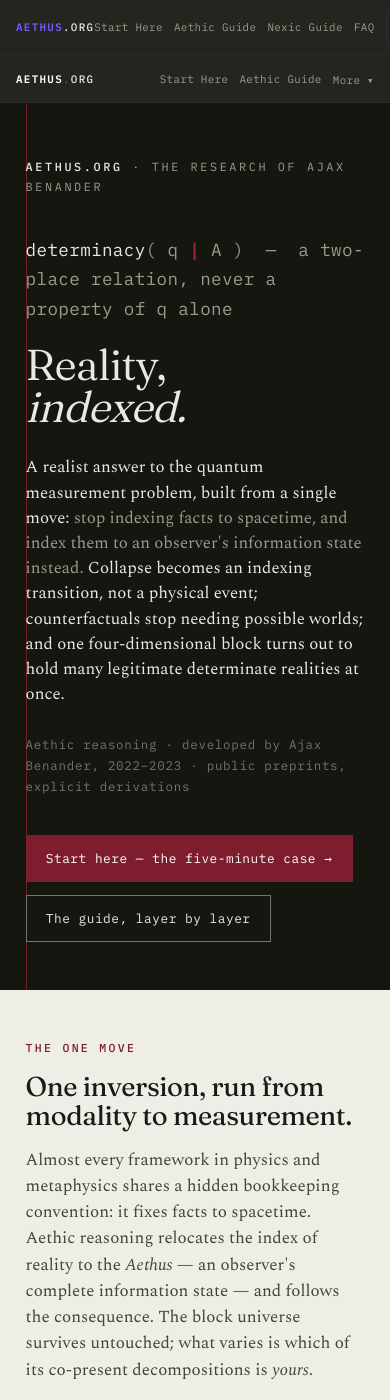
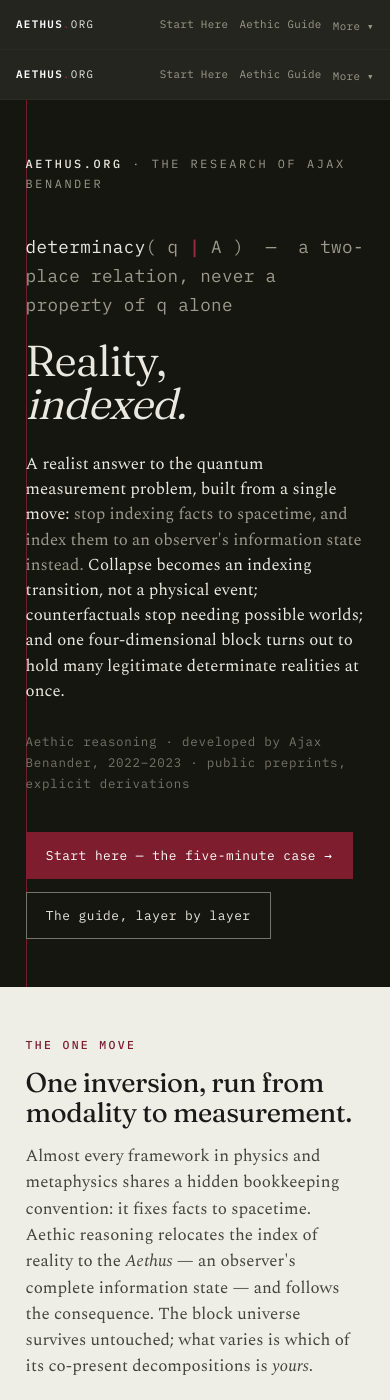
Before and after one commit to brunchwnewton/brunchwnewton.github.io, a Jekyll site: the page built from index.html, in a window 390 px wide and 1400 px high. Built offline with Jekyll 4.4.1, drawn with Linux system fonts in a browser that asks for light colours.

Commit message:
Update topnav.html

```diff
--- a/_includes/topnav.html
+++ b/_includes/topnav.html
@@ -1,124 +1,77 @@
+<!-- ═══════════════════════════════════════════════════════════════════
+     SHARED TOP NAV — aethus.org
+     Drop this block into any page (top of <body>).
+
+     • Already inlined on the eleven rebuilt pages — no action needed there.
+     • Self-contained: every var() carries the design-system value as a
+       fallback, so it renders identically on pages without the site kit.
+     • For exact typography on non-kit pages, also include IBM Plex Mono:
+       <link href="https://fonts.googleapis.com/css2?family=IBM+Plex+Mono:wght@400;500;600&display=swap" rel="stylesheet">
+       (Without it, the nav degrades gracefully to system monospace.)
+     ═══════════════════════════════════════════════════════════════════ -->
 <style>
-/* ─── SHARED TOP NAV ─── */
-.topnav{
-  position:fixed;top:0;left:0;right:0;z-index:200;
-  background:rgba(7,7,12,0.82);
-  backdrop-filter:blur(16px);-webkit-backdrop-filter:blur(16px);
-  border-bottom:1px solid rgba(200,200,222,0.06);
-  transition:box-shadow 0.3s;
-  font-family:'DM Sans',system-ui,sans-serif;
-  font-size:16px;
-}
-.topnav.scrolled{box-shadow:0 2px 24px rgba(0,0,0,0.4);}
-.topnav-inner{
-  max-width:1100px;margin:0 auto;
-  display:flex;align-items:center;justify-content:space-between;
-  padding:0.8rem 2rem;
-}
-.topnav-brand{
-  font-family:'Cormorant Garamond',Georgia,serif;
-  font-size:1.25rem;font-weight:500;
-  color:#eeeef8;letter-spacing:-0.01em;
-  text-decoration:none;
-}
-.topnav-brand span{color:#6e5cff;font-weight:600;}
-.topnav-links{display:flex;gap:1.8rem;align-items:center;}
-.topnav-links a{
-  font-family:'DM Sans',system-ui,sans-serif;
-  font-size:0.82rem;font-weight:400;color:#7a7a96;
-  letter-spacing:0.03em;transition:color 0.2s;
-  position:relative;text-decoration:none;
-}
-.topnav-links a:hover{color:#eeeef8;}
-.topnav-links a::after{
-  content:'';position:absolute;bottom:-2px;left:0;
-  width:0;height:1.5px;background:#6e5cff;
-  transition:width 0.3s;
-}
+/* ─── shared top nav ─── */
+.topnav{position:sticky;top:0;z-index:100;background:rgba(21,22,16,.93);backdrop-filter:saturate(140%) blur(8px);-webkit-backdrop-filter:saturate(140%) blur(8px);border-bottom:1px solid #2a2b22;transition:box-shadow .3s;}
+.topnav.scrolled{box-shadow:0 2px 22px rgba(0,0,0,.4);}
+.topnav-in{max-width:72rem;margin:0 auto;padding:.62rem 1.6rem;display:flex;align-items:center;justify-content:space-between;gap:1rem;min-height:1.5rem;}
+.topnav-brand{font-family:var(--mono,"IBM Plex Mono",ui-monospace,Menlo,monospace);font-size:.72rem;letter-spacing:.16em;text-transform:uppercase;color:var(--on-block,#EAE9E1);text-decoration:none;white-space:nowrap;}
+.topnav-brand b{color:#fff;font-weight:600;}
+.topnav-brand .bar{color:var(--garnet-2,#9C2A3C);}
+.topnav-links{display:flex;align-items:center;gap:1.25rem;}
+.topnav-links a{font-family:var(--mono,"IBM Plex Mono",ui-monospace,Menlo,monospace);font-size:.72rem;letter-spacing:.05em;color:var(--on-block-2,#9C9A8D);text-decoration:none;position:relative;transition:color .15s;white-space:nowrap;}
+.topnav-links a:hover{color:var(--on-block,#EAE9E1);}
+.topnav-links a::after{content:'';position:absolute;left:0;bottom:-4px;width:0;height:1.5px;background:var(--garnet-2,#9C2A3C);transition:width .25s;}
 .topnav-links a:hover::after{width:100%;}
-.topnav-links .ext{
-  font-size:0.72rem;padding:0.35rem 0.75rem;
-  border:1px solid rgba(110,92,255,0.12);border-radius:5px;
-  color:#7a7a96;transition:all 0.2s;
-}
-.topnav-links .ext:hover{border-color:rgba(110,92,255,0.3);color:#eeeef8;}
-.topnav-links .ext::after{display:none;}
-/* More dropdown */
 .topnav-more{position:relative;}
-.topnav-more-btn{
-  font-size:0.82rem;color:#7a7a96;background:none;border:none;
-  cursor:pointer;font-family:inherit;letter-spacing:0.03em;
-  padding:0;transition:color 0.2s;
-}
-.topnav-more-btn:hover{color:#eeeef8;}
-.topnav-dropdown{
-  display:none;position:absolute;top:calc(100% + 8px);right:0;
-  background:rgba(16,16,26,0.96);border:1px solid rgba(110,92,255,0.18);
-  border-radius:8px;padding:0.4rem 0;min-width:160px;
-  box-shadow:0 8px 28px rgba(0,0,0,0.45);z-index:300;
-}
+.topnav-more-btn{font-family:var(--mono,"IBM Plex Mono",ui-monospace,Menlo,monospace);font-size:.72rem;letter-spacing:.05em;color:var(--on-block-2,#9C9A8D);background:none;border:none;cursor:pointer;padding:0;transition:color .15s;}
+.topnav-more-btn:hover{color:var(--on-block,#EAE9E1);}
+.topnav-dropdown{display:none;position:absolute;top:calc(100% + 10px);right:0;background:#12130d;border:1px solid #33342a;padding:.35rem 0;min-width:12.5rem;box-shadow:0 10px 30px rgba(0,0,0,.5);}
 .topnav-more.open .topnav-dropdown{display:block;}
-.topnav-dropdown a{
-  display:block;padding:0.5rem 1rem;font-size:0.8rem;
-  color:#9999b4;text-decoration:none;transition:all 0.15s;
-  letter-spacing:0.02em;
-}
-.topnav-dropdown a:hover{color:#eeeef8;background:rgba(110,92,255,0.08);}
+.topnav-dropdown a{display:block;padding:.5rem 1rem;font-family:var(--mono,"IBM Plex Mono",ui-monospace,Menlo,monospace);font-size:.72rem;letter-spacing:.04em;color:var(--on-block-2,#9C9A8D);text-decoration:none;transition:background .12s,color .12s;}
+.topnav-dropdown a:hover{color:#fff;background:rgba(156,42,60,.14);}
 .topnav-dropdown a::after{display:none;}
-.show-mobile-only{display:none;}
-@media(max-width:768px){
-  .topnav-inner{padding:0.7rem 1rem;}
-  .topnav-links{gap:0.9rem;}
-  .topnav-links a{font-size:0.75rem;}
-}
-@media(max-width:500px){
-  .topnav-links{gap:0.7rem;}
-  .topnav-links a{font-size:0.72rem;}
-  .topnav-links .hide-mobile{display:none;}
-  .show-mobile-only{display:inline-block;}
-}
-@media(max-width:380px){
-  .topnav-inner{padding:0.65rem 0.8rem;}
-  .topnav-links{gap:0.55rem;}
-  .topnav-links a{font-size:0.68rem;letter-spacing:0.02em;}
-  .topnav-brand{font-size:1.1rem;}
-}
+.topnav-dropdown .sep{height:1px;background:#2a2b22;margin:.35rem 0;}
+@media(max-width:900px){ .topnav-links{gap:.95rem;} .tn-md{display:none;} }
+@media(max-width:640px){ .topnav-in{padding:.62rem 1rem;} .topnav-links{gap:.85rem;} .tn-sm{display:none;} }
+@media(max-width:400px){ .topnav-links{gap:.7rem;} .topnav-links a,.topnav-more-btn{font-size:.68rem;letter-spacing:.03em;} .topnav-brand{font-size:.68rem;letter-spacing:.12em;} }
 </style>
-
 <nav class="topnav" id="topnav">
-  <div class="topnav-inner">
-    <a href="/" class="topnav-brand"><span>aethus</span>.org</a>
+  <div class="topnav-in">
+    <a class="topnav-brand" href="/"><b>aethus</b><span class="bar">.</span>org</a>
     <div class="topnav-links">
       <a href="/start-here.html">Start Here</a>
       <a href="/aethic-reasoning-guide.html#explorer">Aethic Guide</a>
-      <a href="/nexic-reasoning-guide.html">Nexic Guide</a>
-      <a href="/faq.html">FAQ</a>
-      <a href="/aethic-code/" class="hide-mobile">Aethic Code</a>
-      <a href="/ajax/" class="hide-mobile">About Ajax</a>
-      <div class="topnav-more hide-mobile">
-        <button class="topnav-more-btn" onclick="this.parentElement.classList.toggle('open')">More ▾</button>
+      <a href="/nexic-reasoning-guide.html" class="tn-sm">Nexic Guide</a>
+      <a href="/faq.html" class="tn-sm">FAQ</a>
+      <a href="/aethic-code/" class="tn-md">Aethic Code</a>
+      <a href="/ajax/" class="tn-md">About Ajax</a>
+      <div class="topnav-more">
+        <button class="topnav-more-btn" onclick="this.parentElement.classList.toggle('open')" aria-haspopup="true" aria-expanded="false">More &#9662;</button>
         <div class="topnav-dropdown">
+          <a href="/nexic-reasoning-guide.html">Nexic Guide</a>
+          <a href="/faq.html">FAQ</a>
+          <a href="/aethic-code/">Aethic Code</a>
           <a href="/glossary.html">Glossary</a>
           <a href="/principles_compendium.html">Principles Compendium</a>
           <a href="/constraints_map.html">Constraints Map</a>
-          <a href="https://philpeople.org/profiles/ajax-benander" target="_blank" rel="noopener">Papers ↗</a>
+          <a href="/ajax/">About Ajax</a>
+          <div class="sep"></div>
+          <a href="/supporting/provenance.html">Provenance</a>
+          <a href="https://philpeople.org/profiles/ajax-benander" target="_blank" rel="noopener">Papers &#8599;</a>
         </div>
       </div>
-      <a href="https://philpeople.org/profiles/ajax-benander" target="_blank" rel="noopener" class="ext show-mobile-only">Papers ↗</a>
     </div>
   </div>
 </nav>
-
 <script>
-const topnav = document.getElementById('topnav');
-if (topnav) {
-  window.addEventListener('scroll', () => {
-    topnav.classList.toggle('scrolled', window.scrollY > 30);
+(function(){
+  var tn=document.getElementById('topnav');
+  if(tn){window.addEventListener('scroll',function(){tn.classList.toggle('scrolled',window.scrollY>30);});}
+  document.addEventListener('click',function(e){
+    var m=document.querySelector('.topnav-more');
+    if(m&&!m.contains(e.target)){m.classList.remove('open');var b=m.querySelector('.topnav-more-btn');if(b)b.setAttribute('aria-expanded','false');}
   });
-}
-// Close More dropdown on outside click
-document.addEventListener('click', function(e) {
-  var more = document.querySelector('.topnav-more');
-  if (more && !more.contains(e.target)) more.classList.remove('open');
-});
+  var mb=document.querySelector('.topnav-more-btn');
+  if(mb){mb.addEventListener('click',function(){mb.setAttribute('aria-expanded', mb.parentElement.classList.contains('open')?'true':'false');});}
+})();
 </script>
```
